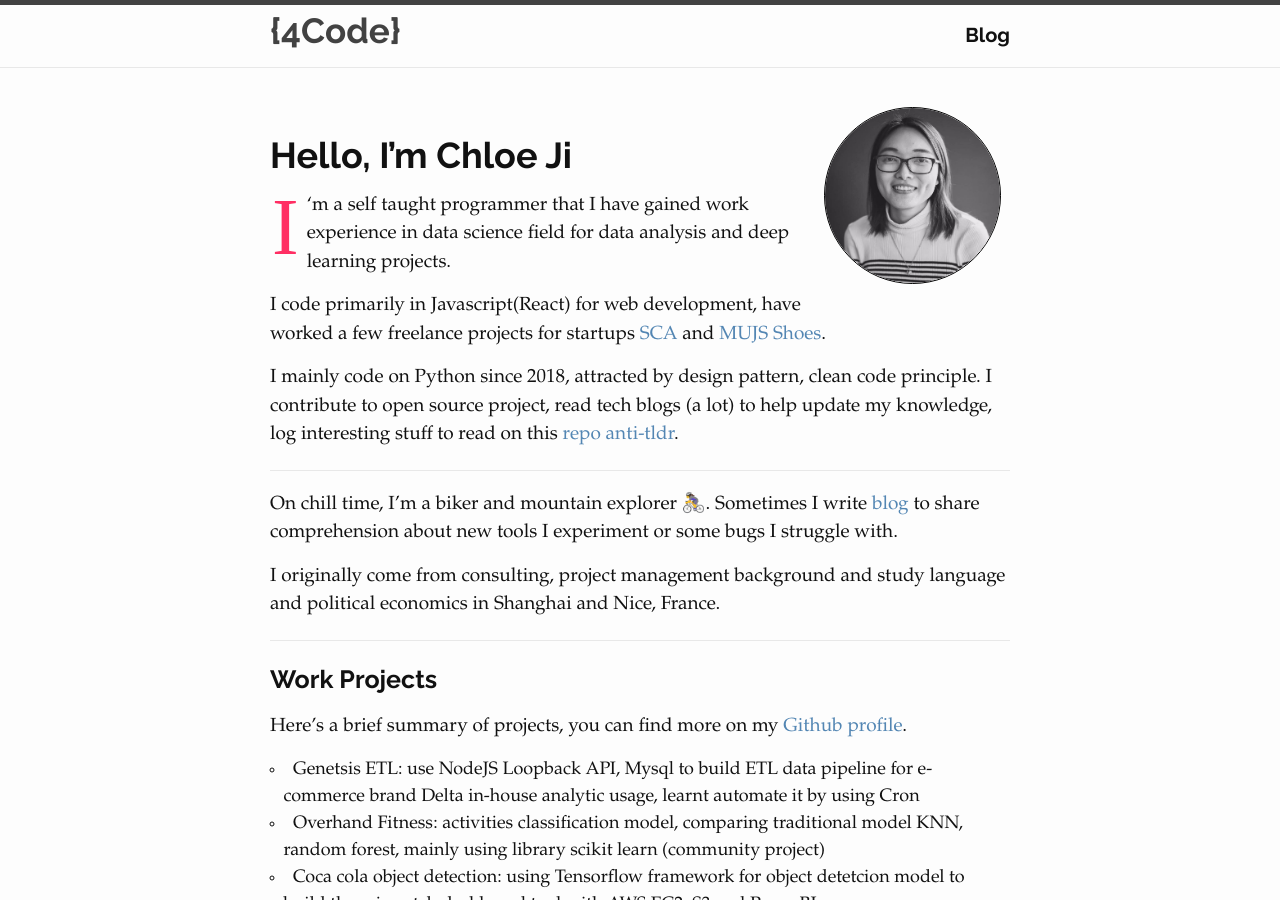
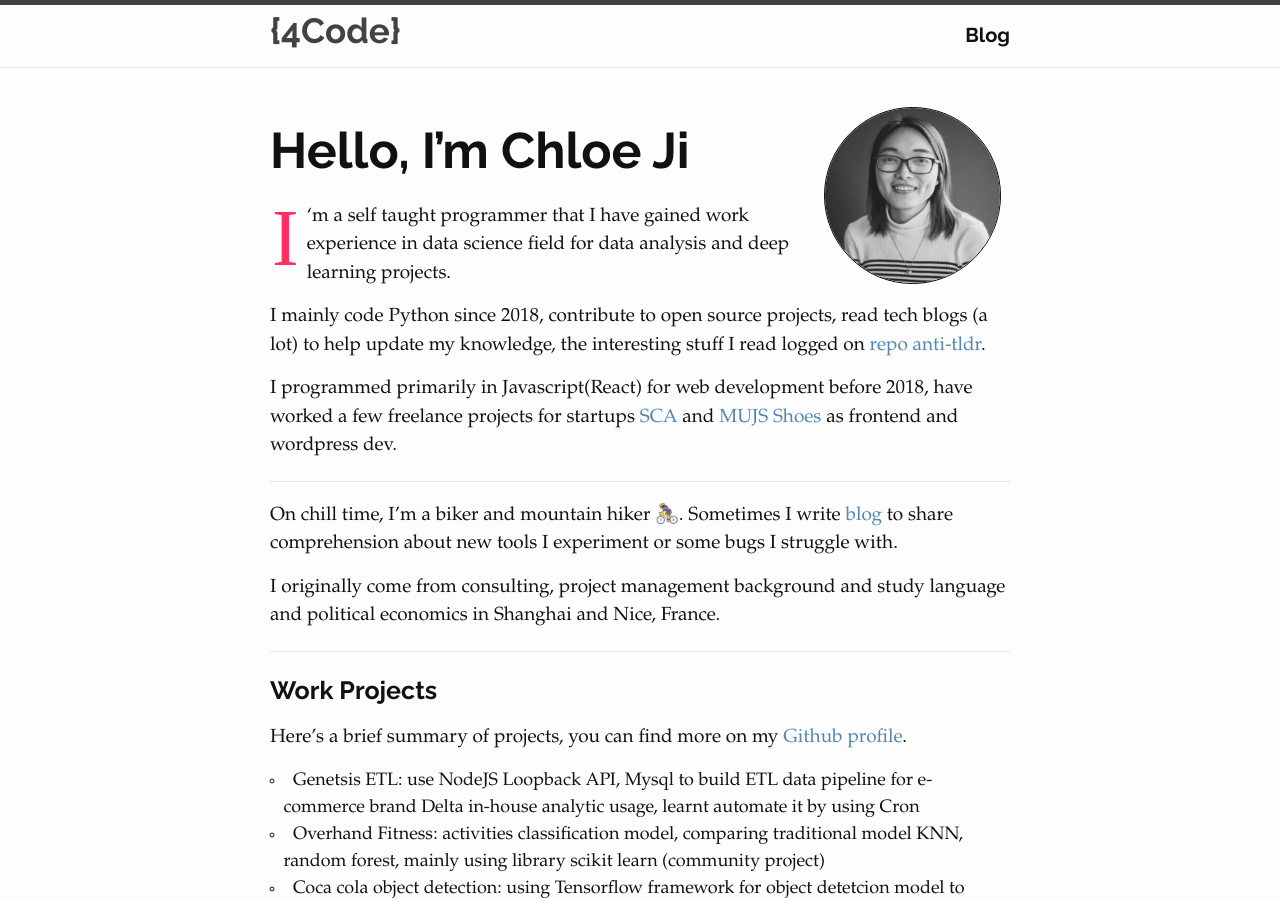
Before and after one commit to Chloejay/chloejay.github.io, a Jekyll site: the page built from index.md, in a window 1280 px wide and 900 px high. Built offline with Jekyll 4.4.1, drawn with Linux system fonts in a browser that asks for light colours.

```diff
--- a/Gemfile
+++ b/Gemfile
@@ -25,6 +25,7 @@ install_if -> { RUBY_PLATFORM =~ %r!mingw|mswin|java! } do
   gem "tzinfo-data"
 end
 
+gem 'jekyll-sitemap'
 # Performance-booster for watching directories on Windows
 # gem "wdm", "~> 0.1.1", :install_if => Gem.win_platform?
 
--- a/_config.yml
+++ b/_config.yml
@@ -31,6 +31,7 @@ medium_username: chloeji
 theme: minima
 plugins:
   - jekyll-feed
+  - jekyll-sitemap
 markdown: kramdown
 
 kramdown:
--- a/index.md
+++ b/index.md
@@ -7,16 +7,18 @@ description: "I'm a self-taught programmer have experience in data analysis, dee
 <div markdown="1" class="about">
 <img src="/assets/chloe.jpg" alt="{{ site.author }} profile pic" class="profile-pic" />
 
-## Hello, I'm Chloe Ji
+# Hello, I'm Chloe Ji
 
 <span class='firstletter'>I</span>'m a self taught programmer that I have gained work experience in data science field for data analysis and deep learning projects.<br/>
 
-I code primarily in Javascript(React) for web development, have worked a few freelance projects for startups <a href='https://www.scachess.com/'>SCA</a> and <a href='https://www.mjus-shoes.com/'> MUJS Shoes</a>. <br/>
+I mainly code Python since 2018,
+<!-- attracted by design pattern, clean code principle.  -->
+contribute to open source projects, read tech blogs (a lot) to help update my knowledge, the interesting stuff I read logged on <a href='https://github.com/Chloejay/anti-tldr'>repo anti-tldr</a>.
 
-I mainly code on Python since 2018, attracted by design pattern, clean code principle. I contribute to open source project, read tech blogs (a lot) to help update my knowledge, log interesting stuff to read on this <a href='https://github.com/Chloejay/anti-tldr'>repo anti-tldr</a>.
+I programmed primarily in Javascript(React) for web development before 2018, have worked a few freelance projects for startups <a href='https://www.scachess.com/'>SCA</a> and <a href='https://www.mjus-shoes.com/'> MUJS Shoes</a> as frontend and wordpress dev.<br/>
 
 <hr>
-On chill time, I'm a biker and mountain explorer 🚴‍♀️. Sometimes I write [blog](https://chloejay.github.io/blog/) to share comprehension about new tools I experiment or some bugs I struggle with.
+On chill time, I'm a biker and mountain hiker 🚴‍♀️. Sometimes I write [blog](https://chloejay.github.io/blog/) to share comprehension about new tools I experiment or some bugs I struggle with.
 <!-- so write to help myself to understand.  -->
 <br/>
 
```
Also changed, not shown: Gemfile.lock.
